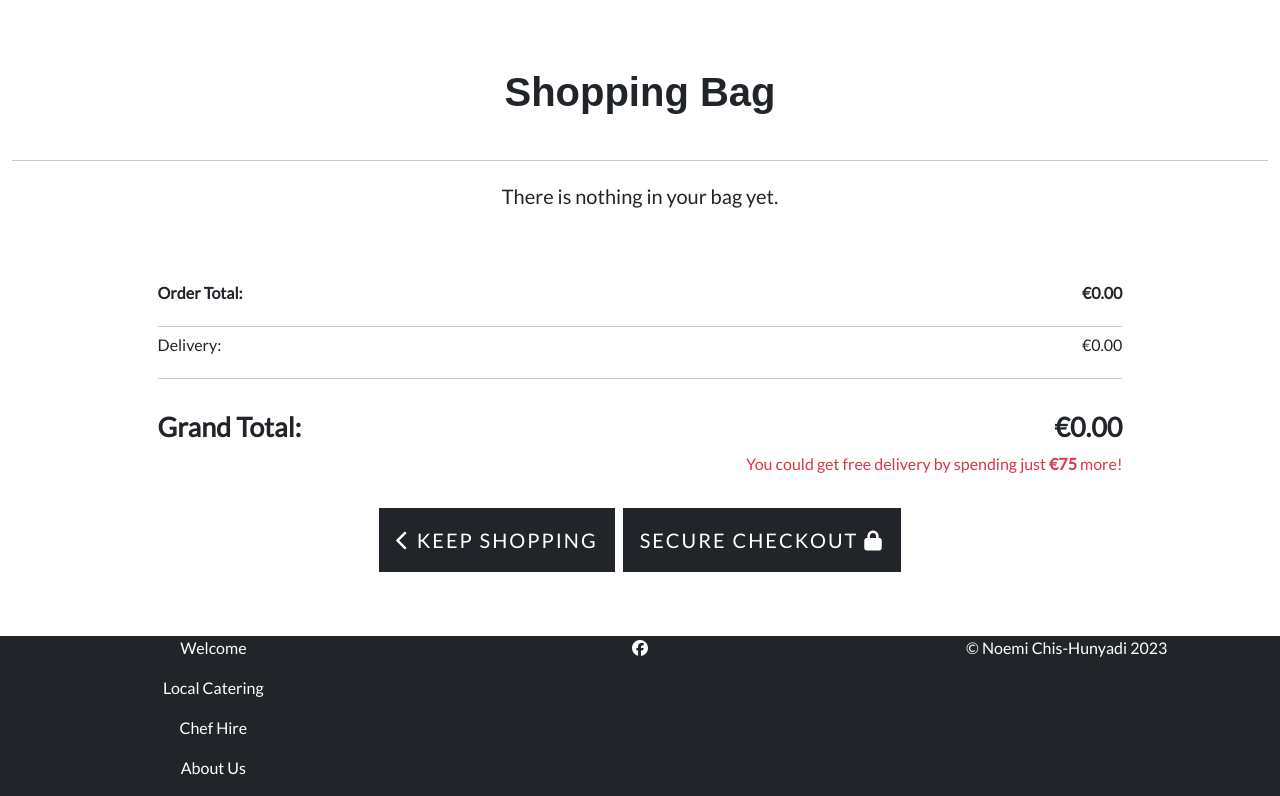
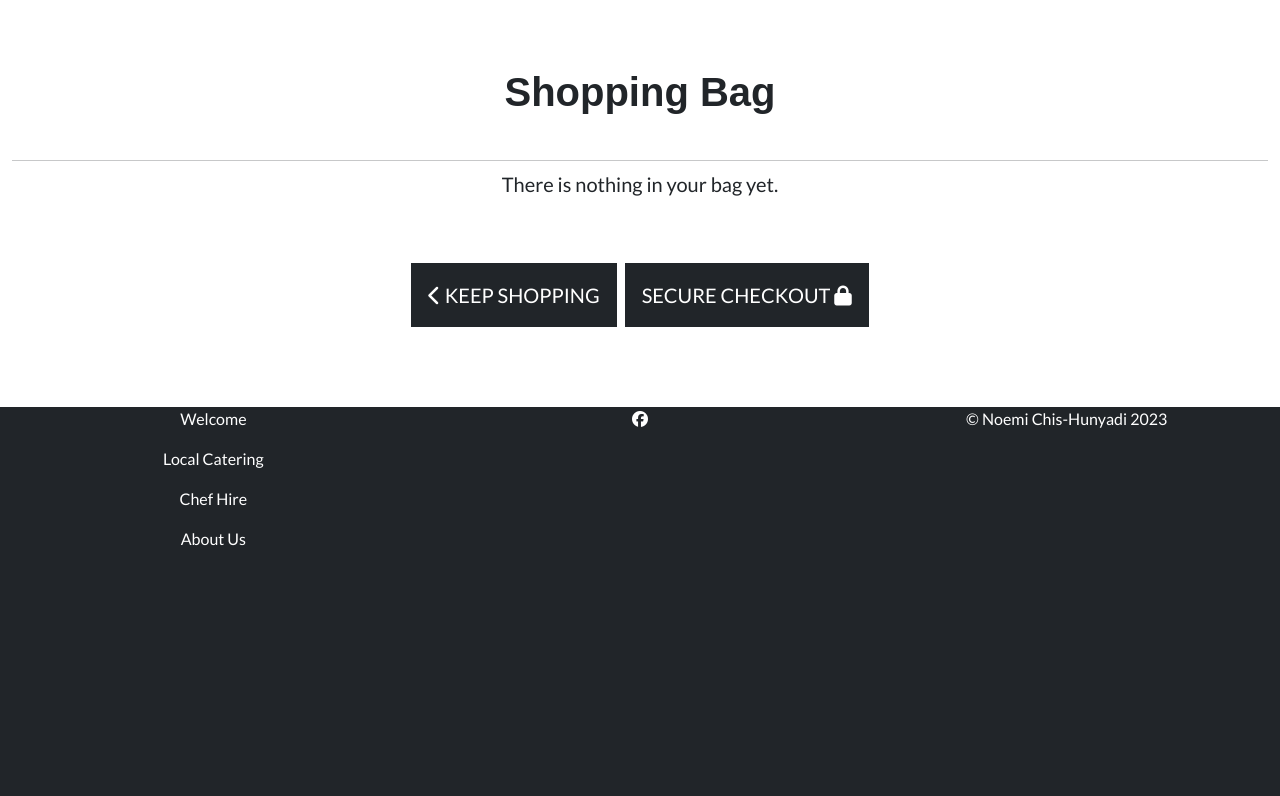
Before and after one commit to noemichis/devil-on-pans, a Django app: page /bag/ in a window 1280 px wide. Shown: the part 248-1044 px from the top of the page. After the commit the page ends 794 px from the top, so only its background shows below. Run offline with Django 3.2, Linux system fonts and the light colour scheme; tables that the repository leaves empty hold one stand-in row (values such as "Sample post"); some libraries are stand-ins or nearby versions; some web fonts are replaced.

Commit message:
Fix: bag.html incorrect closing tags+style touch up

```diff
--- a/bag/templates/bag/bag.html
+++ b/bag/templates/bag/bag.html
@@ -19,9 +19,9 @@
     </div>
   </div>
   <hr class="w-100 text-dark p-1 mb-0 mx-auto">
+  {% if bag_items %}
   <div class="row bag-item-container mx-auto p-2">
     <div class="col-12 my-1 mx-auto text-dark text-center">
-      {% if bag_items %}
       {% for item in bag_items %}
       <div class="mx-auto my-1">
         <div class="d-flex flex-wrap justify-content-start align-items-center">
@@ -56,25 +56,18 @@
                     </span>
                   </button>
                 </div>
+              </div>
             </form>
-            <div class="d-flex p-1 justify-content-end">
-              <a class="update-link btn btn-dark rounded-0 m-0"><small>Update <i
+            <a class="update-link btn btn-dark rounded-0 m-1"><small>Update <i
                   class="fas fa-shopping-basket"></i></small></a>
-            </div>
-            <div class="d-flex p-1 justify-content-end">
             <a class="remove-item btn btn-danger rounded-0 m-0" id="remove_{{ item.item_id }}"><small>Remove
                 <i class="fas fa-trash-alt"></i></small></a>
           </div>
         </div>
       </div>
-      </div>
+      {% endfor %}
     </div>
     <hr class="w-100 text-dark p-1 mb-0 mx-auto">
-    {% endfor %}
-    {% else %}
-    <p class="lead mb-5">There is nothing in your bag yet.</p>
-    {% endif %}
-  </div>
   </div>
   <div class="row bag-item-container mx-auto p-2">
     <div class="col-12 my-1 mx-auto text-dark text-end">
@@ -99,15 +92,18 @@
       {% endif %}
     </div>
   </div>
-<div class="row bag-item-container mx-auto p-2">
+  {% else %}
+  <p class="lead mb-5 text-center">There is nothing in your bag yet.</p>
+  {% endif %}
+  <div class="row bag-item-container mx-auto p-2 my-3">
     <div class="d-flex flex-wrap align-items-center justify-content-center">
-    <a href="{% url 'items' %}" class="btn btn-dark btn-lg rounded-0 py-2 py-md-3 my-2 me-2">
+      <a href="{% url 'items' %}" class="btn btn-dark no-space btn-lg rounded-0 py-2 py-md-3 my-2 me-2">
         <span class="icon">
           <i class="fas fa-chevron-left"></i>
         </span>
         <span class="text-uppercase">Keep Shopping</span>
       </a>
-    <a href="#" class="btn btn-dark btn-lg rounded-0 py-2 py-md-3">
+      <a href="#" class="btn btn-dark btn-lg no-space rounded-0 py-2 py-md-3">
         <span class="text-uppercase">Secure Checkout</span>
         <span class="icon">
           <i class="fas fa-lock"></i>
@@ -125,7 +121,7 @@
 <script type="text/javascript">
   // Update quantity on click
   $('.update-link').click(function (e) {
-    var form = $(this).closest('.update-form');
+    var form = $(this).prev('.update-form');
     form.submit();
   })
 
--- a/static/css/base.css
+++ b/static/css/base.css
@@ -94,6 +94,10 @@ input[name="quantity"] {
 }
 
 
+.no-space {
+  letter-spacing: 0px !important;
+}
+
 /*  Media Queries */
 
 /* Navbar logo required size increase on 400px up screens  */
```
Also changed, not shown: catering/templates/items/item_detail.html (+4 -6 lines). Lines whose indentation alone changed are shown as unchanged.
